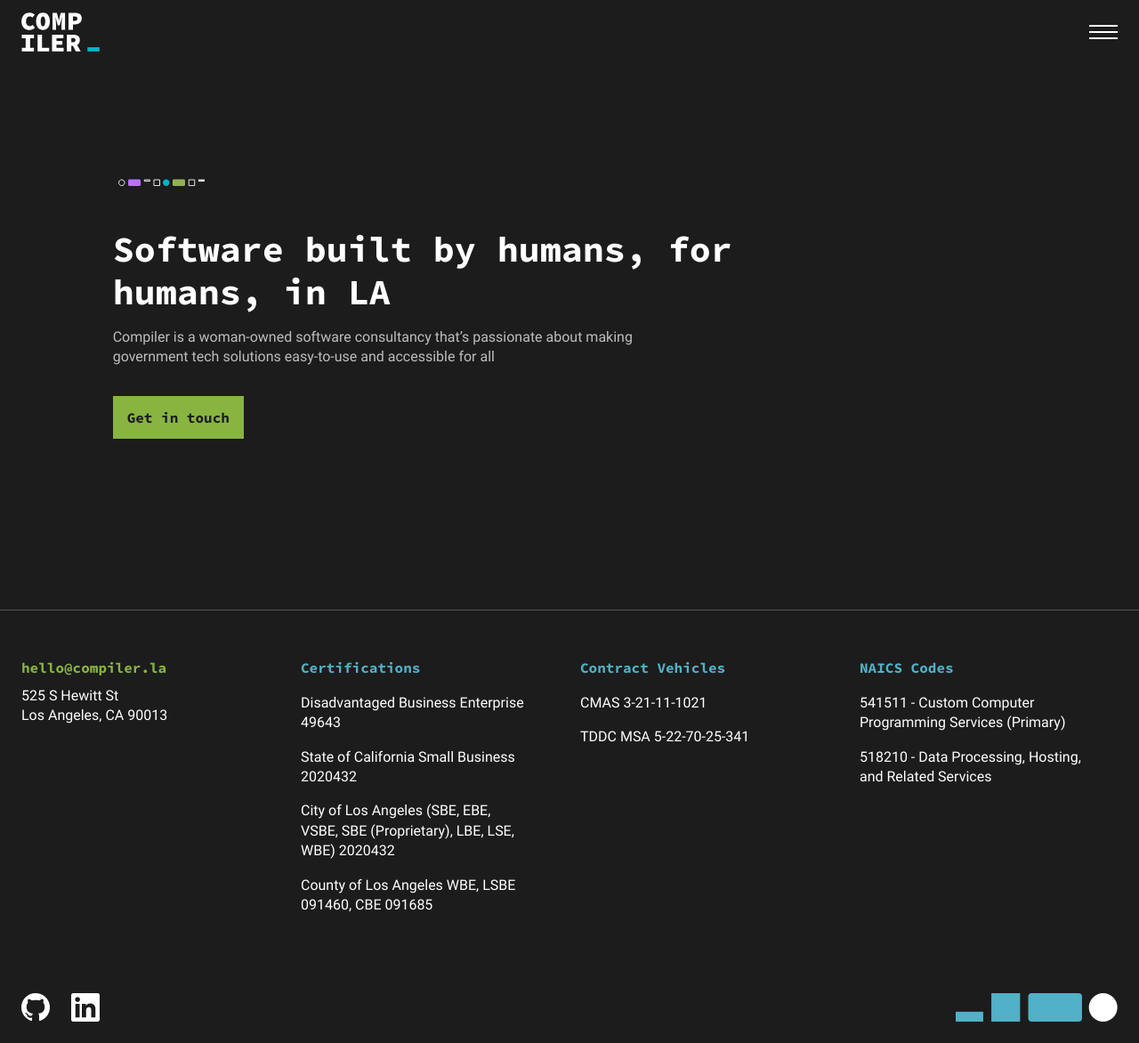
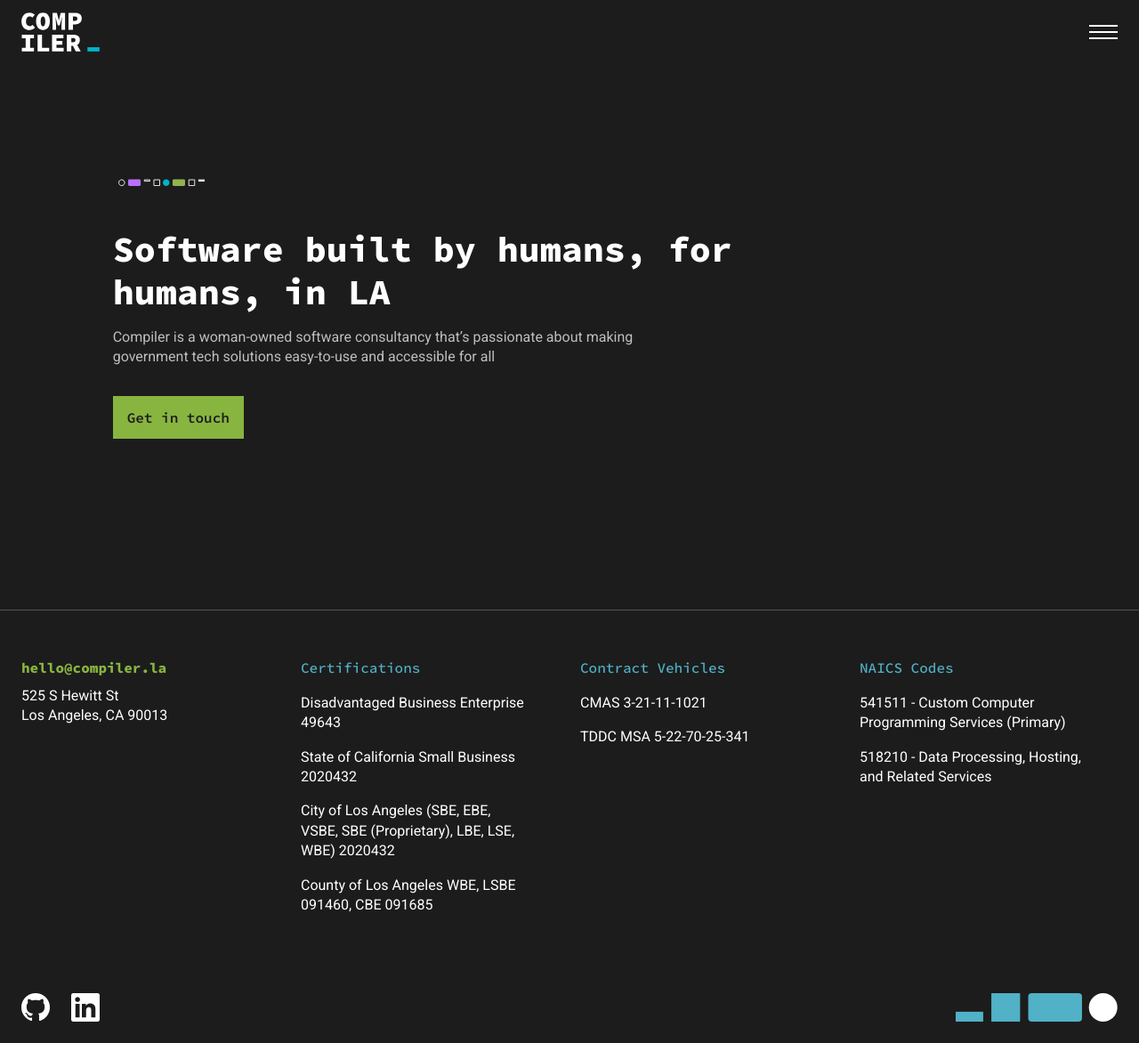
Before and after one commit to compilerla/compiler.la, a Jekyll site: the page built from index.html, in a window 1280 px wide. Shown: the whole page at 89% size. Built offline with Jekyll 4.4.1, drawn with Linux system fonts in a browser that asks for light colours.

Commit message:
fix(font): first pass @ new font weights

```diff
--- a/_layouts/default.html
+++ b/_layouts/default.html
@@ -25,6 +25,10 @@
     <script src="https://cdn.jsdelivr.net/npm/bootstrap@5.2.3/dist/js/bootstrap.bundle.min.js"
         integrity="sha384-kenU1KFdBIe4zVF0s0G1M5b4hcpxyD9F7jL+jjXkk+Q2h455rYXK/7HAuoJl+0I4"
         crossorigin="anonymous"></script>
+
+    <link rel="preconnect" href="https://fonts.googleapis.com">
+    <link rel="preconnect" href="https://fonts.gstatic.com" crossorigin>
+    <link href="https://fonts.googleapis.com/css2?family=Roboto:wght@400;500;700&family=Source+Code+Pro:ital,wght@0,500;0,600;0,800;1,700&display=swap" rel="stylesheet">
 
     <link type="text/css" rel="stylesheet" href="/styles/base.css">
 
--- a/styles/base.css
+++ b/styles/base.css
@@ -1,4 +1,3 @@
-@import url("./fonts.css");
 @import url("./nav.css");
 
 :root {
@@ -17,7 +16,7 @@
     --bs-info: #BEB3B3; /* Use with .text-info */
     --bs-info-rgb: 190,190,190;
     --bs-font-sans-serif: "Roboto", system-ui,-apple-system,"Segoe UI","Helvetica Neue","Noto Sans","Liberation Sans",Arial,sans-serif,"Apple Color Emoji","Segoe UI Emoji","Segoe UI Symbol","Noto Color Emoji";
-    --bs-font-monospace: "Source Code Pro Bold",monospace;
+    --bs-font-monospace: "Source Code Pro",monospace;
     --focus-box-shadow: 0 0 0 calc(2.5rem / 16) var(--brand-primary-black), 0 0 0 calc(4rem / 16) var(--brand-primary-green);
 }
 
@@ -25,7 +24,7 @@
     background-color: var(--brand-primary-black);
     color: var(--white);
     font-family: var(--bs-font-sans-serif);
-    font-weight: normal;
+    font-weight: 400;
 }
 
 .container-fluid {
@@ -163,7 +162,7 @@
     --bs-btn-padding-y: calc(1rem - 1px);
     --bs-btn-font-family: var(--bs-font-monospace);
     --bs-btn-font-size: 1rem;
-    --bs-btn-font-weight: 400;
+    --bs-btn-font-weight: 600;
     --bs-btn-line-height: 1;
     --bs-btn-border-width: calc(1rem / 16);
     --bs-btn-border-radius: 0;
--- a/styles/fonts.css
+++ /dev/null
@@ -1,17 +0,0 @@
-@font-face {
-    font-family: 'Roboto';
-    src: url("/fonts/Roboto-Regular.ttf");
-    font-display: swap;
-}
-
-@font-face {
-    font-family: 'Source Code Pro Bold';
-    src: url("/fonts/SourceCodePro-Bold.ttf");
-    font-display: swap;
-}
-
-@font-face {
-    font-family: 'Source Code Pro Regular';
-    src: url("/fonts/SourceCodePro-Regular.ttf");
-    font-display: swap;
-}
```
Also changed, not shown: fonts/Roboto-Regular.ttf (deleted), fonts/SourceCodePro-Bold.ttf (deleted), fonts/SourceCodePro-Regular.ttf (deleted).
